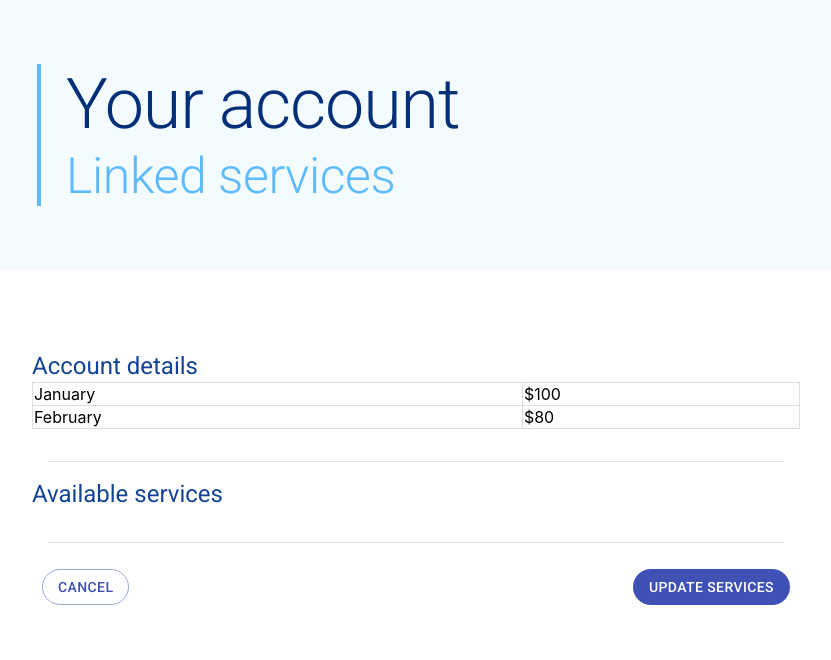
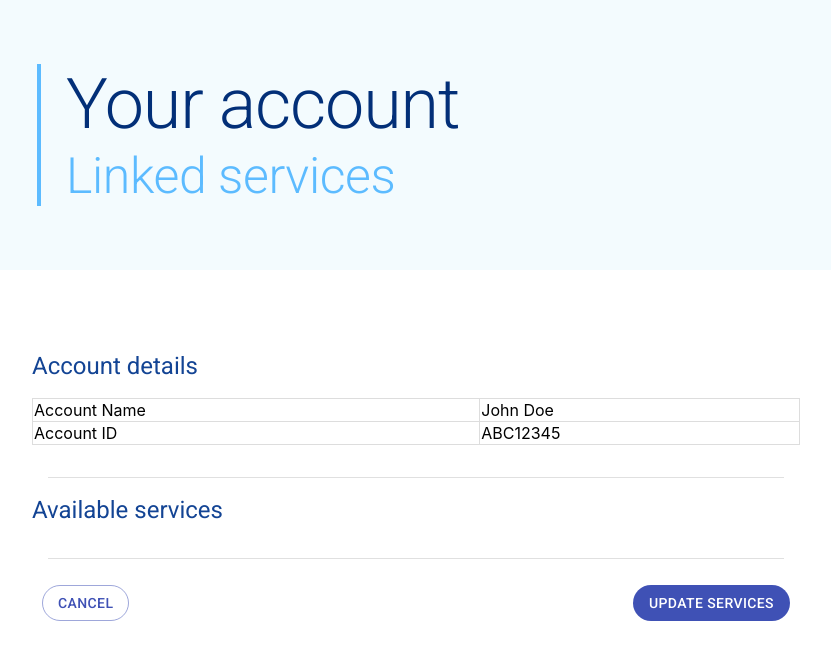
Before and after one commit to Kwiddy/Internship-React-Page, a React (Create React App) app: page / in a window 1280 px wide. Shown: the top 660 px of the page, without its empty margins (224-1055 px from the left). Built offline with nearby package versions, Linux system fonts and the light colour scheme.

Commit message:
update placeholder info and increase padding

```diff
--- a/src/App.js
+++ b/src/App.js
@@ -65,12 +65,12 @@ function App() {
               <Typography variant="h5">Account details</Typography>
               <table id="details-table">
                 <tr>
-                  <td>January</td>
-                  <td>$100</td>
+                  <td>Account Name</td>
+                  <td>John Doe</td>
                 </tr>
                 <tr>
-                  <td>February</td>
-                  <td>$80</td>
+                  <td>Account ID</td>
+                  <td>ABC12345</td>
                 </tr>
               </table>
             </div>
--- a/src/styles/style.css
+++ b/src/styles/style.css
@@ -50,6 +50,7 @@ header .headText #subHead {
 .page-wrapper .page-block .account-details table {
   border-collapse: collapse;
   width: 100%;
+  margin-top: 2vh;
 }
 
 .page-wrapper .page-block .account-details table,
--- a/src/styles/style.scss
+++ b/src/styles/style.scss
@@ -39,6 +39,7 @@ header {
       table {
         border-collapse: collapse;
         width: 100%;
+        margin-top: 2vh;
       }
       table,
       td {
```
Also changed, not shown: 1 other file (tests, documents, lock files or other folders).
